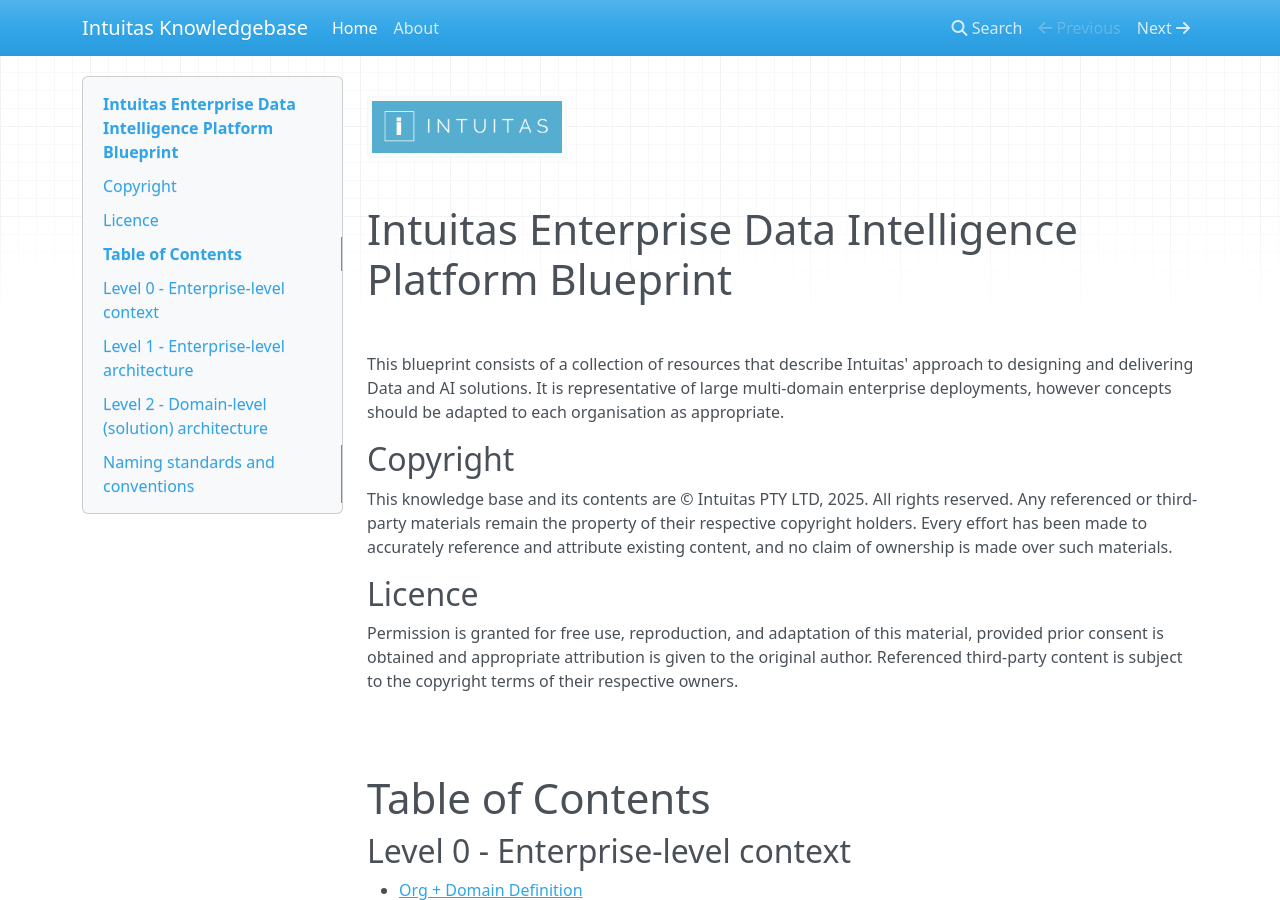
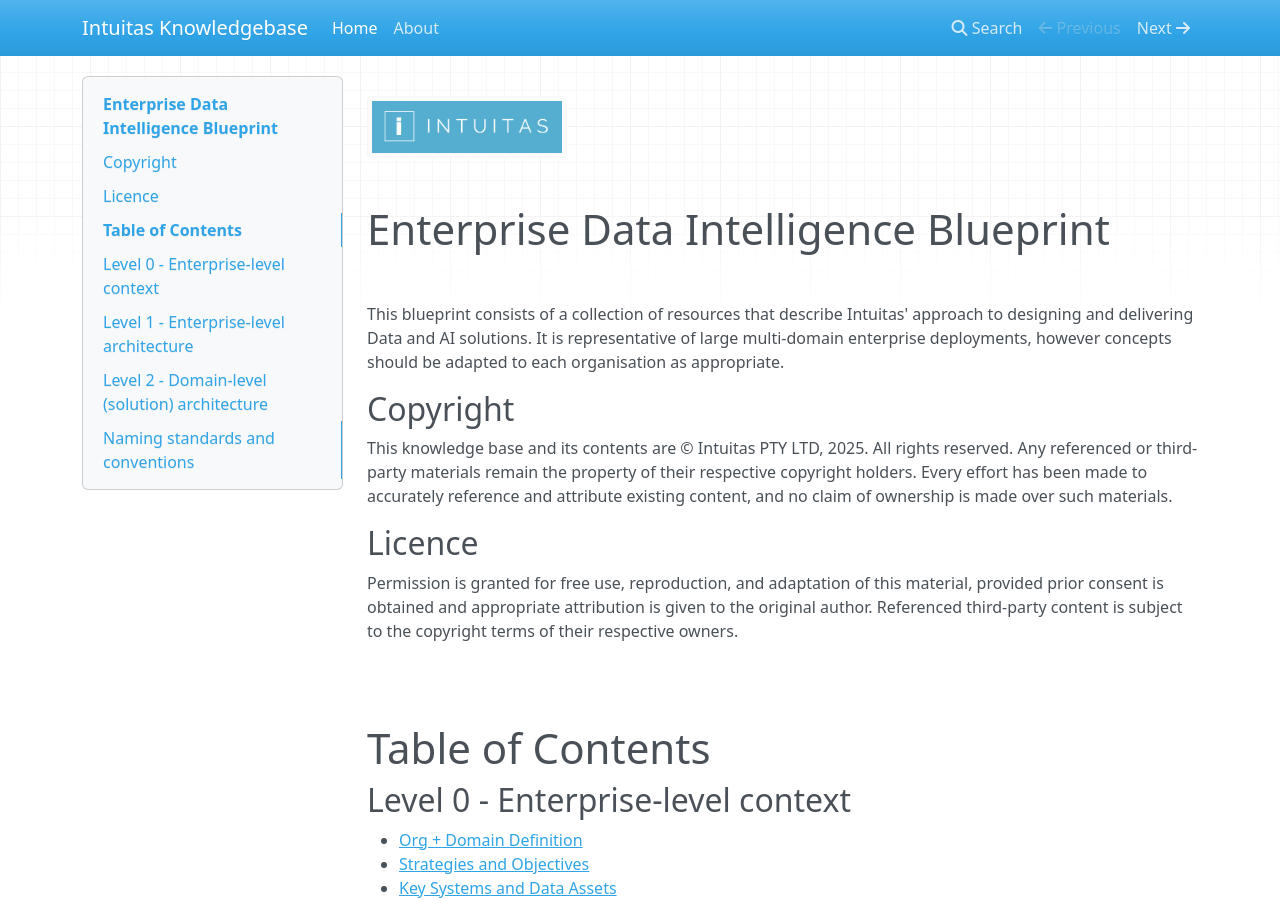
Before and after one commit to bensonchoyintuitas/intuitas_knowledgebase, an MkDocs documentation site: the page built from docs/README.md, in a window 1280 px wide and 900 px high. Built offline with MkDocs 1.6.1, drawn with Linux system fonts in a browser that asks for light colours; nearby versions of some CDN libraries.

Commit message:
update title

```diff
--- a/docs/README.md
+++ b/docs/README.md
@@ -1,6 +1,6 @@
 <img src="img/intuitas.png" width="200"/>
 
-# Intuitas Enterprise Data Intelligence Platform Blueprint
+# Enterprise Data Intelligence Blueprint
 
 <br>
 
```
Also changed, not shown: site/index.html.
